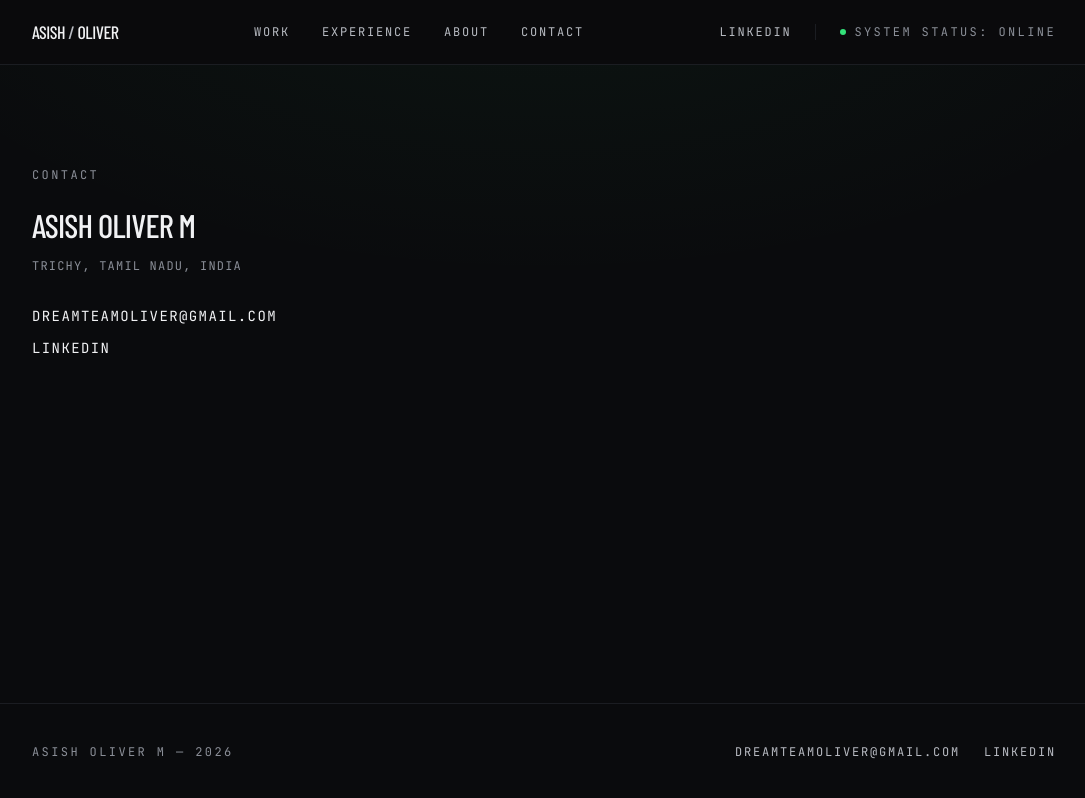
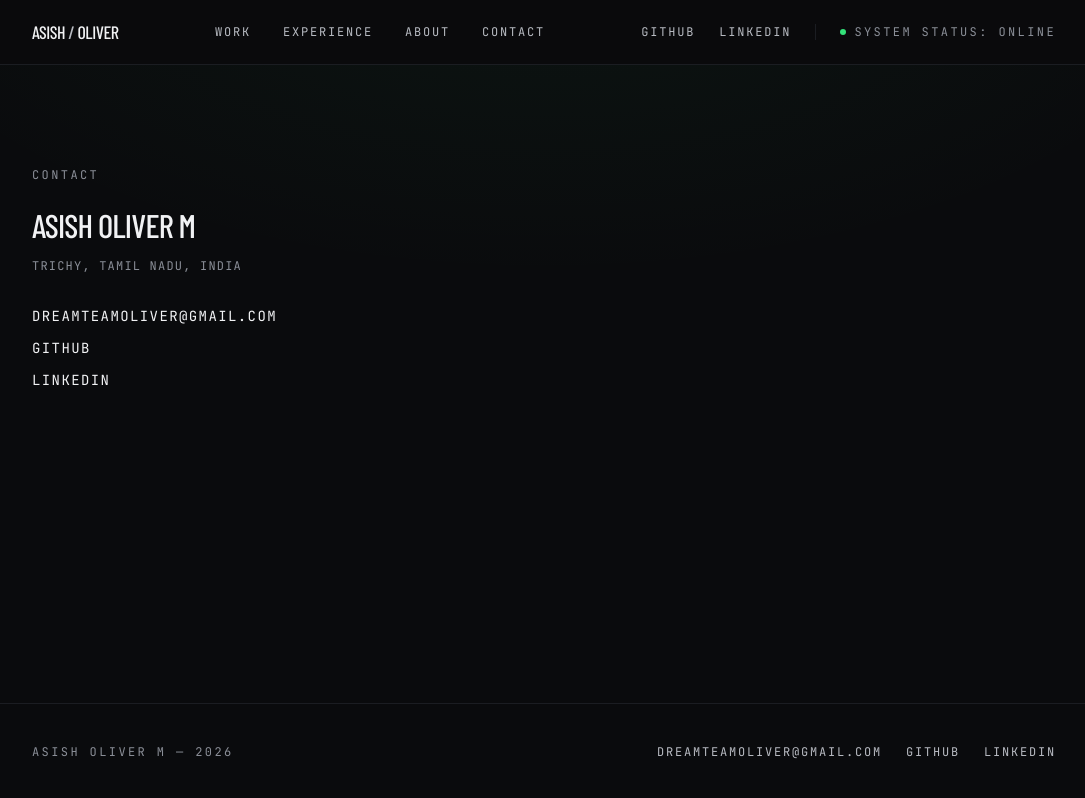
Before and after one commit to T-Bone47/asish-portfolio, a Next.js app: page /contact in a window 1280 px wide. Shown: the whole page, without its empty margins (96-1181 px from the left). Built offline with nearby package versions, Linux system fonts and the light colour scheme.

Commit message:
chore: add verified github url to site identity

```diff
--- a/data/site.ts
+++ b/data/site.ts
@@ -16,8 +16,7 @@ export const siteIdentity: SiteIdentity = {
   location: "Trichy, Tamil Nadu, India",
   social: {
     email: "dreamteamoliver@gmail.com",
-    // TODO(owner): still no GitHub URL given — do not invent one.
-    github: undefined,
+    github: "https://github.com/T-Bone47",
     linkedin: "https://www.linkedin.com/in/asish-oliver-56b454324",
   },
 };
```
